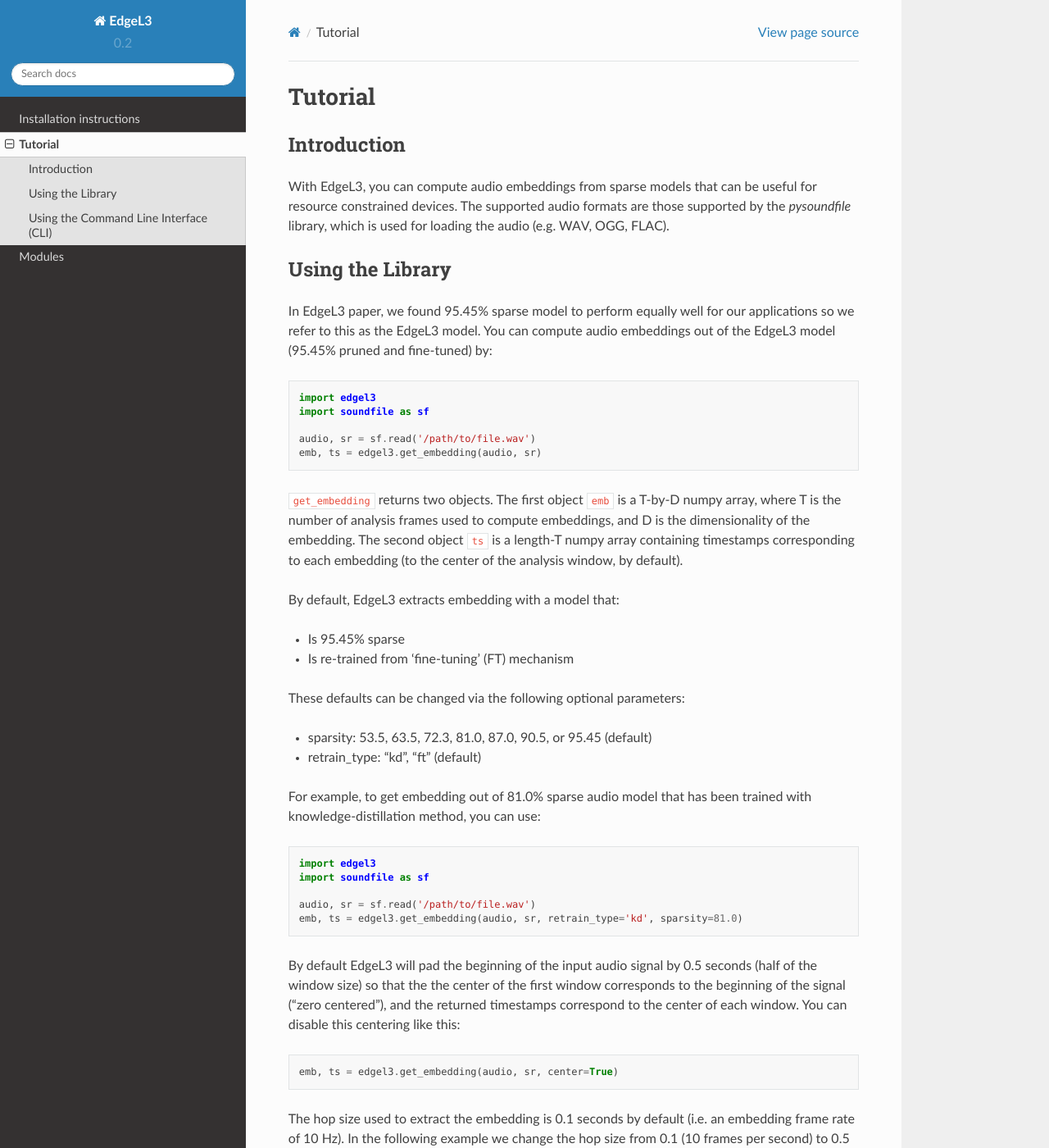
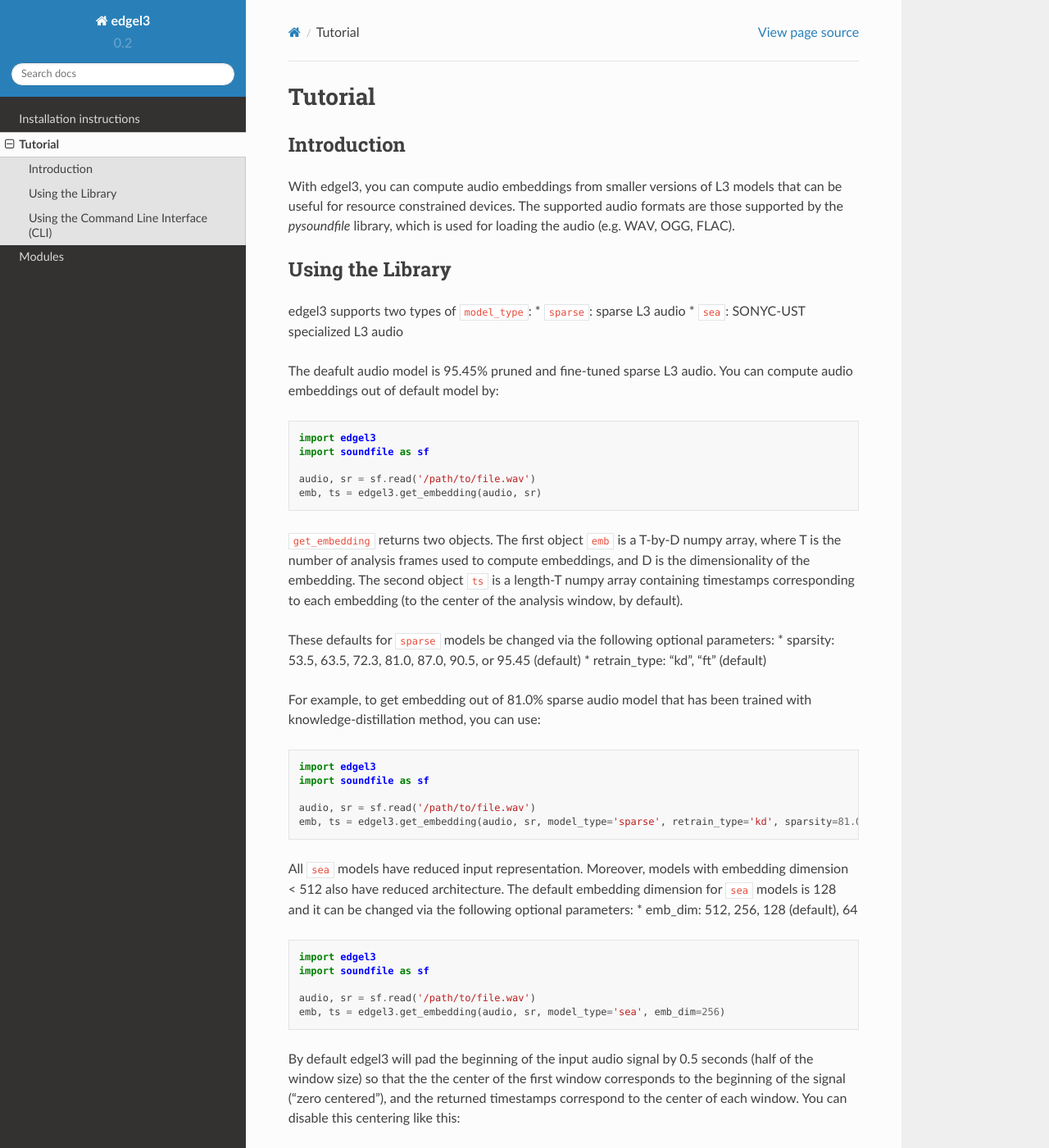
Before and after one commit to ksangeeta2429/edgel3, a Sphinx documentation site: the page built from docs/source/tutorial.rst, in a window 1280 px wide and 1400 px high. Shown: the whole window at 82% size. Built offline with Sphinx 7.4.7 and the Read the Docs theme 2.0.0, drawn with Linux system fonts in a browser that asks for light colours; some of the changed text lies outside the part shown.

Commit message:
updating docs

```diff
--- a/docs/source/conf.py
+++ b/docs/source/conf.py
@@ -27,10 +27,23 @@
 
 # -- Project information -----------------------------------------------------
 
-project = 'EdgeL3'
-copyright = '2019, Sangeeta Kumari'
-author = 'Sangeeta Kumari'
+project = 'edgel3'
+copyright = '2019, Sangeeta Srivastava'
+author = 'Sangeeta Srivastava'
 
+if sys.version_info[:2] >= (3, 3):
+    import platform
+    from importlib.machinery import SourceFileLoader
+    def load_source(name, path):
+        if not os.path.exists(path):
+            return {}
+        return vars(SourceFileLoader(name, path).load_module())
+else:
+    import imp
+    def load_source(name, path):
+        if not os.path.exists(path):
+            return {}
+        return vars(imp.load_source(name, path))
 
 # -- Mock dependencies
 if six.PY3:
@@ -52,10 +65,9 @@
 sys.modules.update((mod_name, Mock()) for mod_name in MOCK_MODULES)
 
 # The full version, including alpha/beta/rc tags
-import imp
-edgel3_version = imp.load_source('edgel3.version', '../../edgel3/version.py')
-version = edgel3_version.short_version
-release = edgel3_version.version
+edgel3_version = load_source('edgel3.version', '../../edgel3/version.py')
+version = edgel3_version['short_version']
+release = edgel3_version['version']
 
 master_doc = 'index'
 
--- a/docs/source/tutorial.rst
+++ b/docs/source/tutorial.rst
@@ -5,7 +5,7 @@
 
 Introduction
 ------------
-With EdgeL3, you can compute audio embeddings from sparse models that can be useful for resource constrained devices.
+With edgel3, you can compute audio embeddings from smaller versions of L3 models that can be useful for resource constrained devices.
 The supported audio formats are those supported by the `pysoundfile` library, which is used for loading the audio (e.g. WAV, OGG, FLAC).
 
 .. _using_library:
@@ -13,8 +13,11 @@
 Using the Library
 -----------------
 
-In EdgeL3 paper, we found 95.45% sparse model to perform equally well for our applications so we refer to this as the EdgeL3 model.
-You can compute audio embeddings out of the EdgeL3 model (95.45% pruned and fine-tuned) by:
+edgel3 supports two types of ``model_type``:
+* ``sparse``: sparse L3 audio
+* ``sea``: SONYC-UST specialized L3 audio
+
+The deafult audio model is 95.45% pruned and fine-tuned sparse L3 audio. You can compute audio embeddings out of default model by:
 
 .. code-block:: python
 
@@ -27,14 +30,7 @@
 ``get_embedding`` returns two objects. The first object ``emb`` is a T-by-D numpy array, where T is the number of analysis frames used to compute embeddings, and D is the dimensionality of the embedding.
 The second object ``ts`` is a length-T numpy array containing timestamps corresponding to each embedding (to the center of the analysis window, by default).
 
-By default, EdgeL3 extracts embedding with a model that:
-
-* Is 95.45% sparse
-* Is re-trained from 'fine-tuning' (FT) mechanism
-
-
-These defaults can be changed via the following optional parameters:
-
+These defaults for ``sparse`` models be changed via the following optional parameters:
 * sparsity:  53.5, 63.5, 72.3, 81.0, 87.0, 90.5, or 95.45 (default)
 * retrain_type: "kd", "ft" (default)
 
@@ -46,10 +42,21 @@
     import soundfile as sf
 
     audio, sr = sf.read('/path/to/file.wav')
-    emb, ts = edgel3.get_embedding(audio, sr, retrain_type='kd', sparsity=81.0)
+    emb, ts = edgel3.get_embedding(audio, sr, model_type='sparse', retrain_type='kd', sparsity=81.0)
+
+All ``sea`` models have reduced input representation. Moreover, models with embedding dimension < 512 also have reduced architecture. The default embedding dimension for ``sea`` models is 128 and it can be changed via the following optional parameters:
+* emb_dim:  512, 256, 128 (default), 64
+
+.. code-block:: python
+
+    import edgel3
+    import soundfile as sf
+
+    audio, sr = sf.read('/path/to/file.wav')
+    emb, ts = edgel3.get_embedding(audio, sr, model_type='sea', emb_dim=256)
 
 
-By default EdgeL3 will pad the beginning of the input audio signal by 0.5 seconds (half of the window size) so that the
+By default edgel3 will pad the beginning of the input audio signal by 0.5 seconds (half of the window size) so that the
 the center of the first window corresponds to the beginning of the signal ("zero centered"), and the returned timestamps
 correspond to the center of each window. You can disable this centering like this:
 
@@ -77,12 +84,12 @@
 
 .. code-block:: python
 
-    model = edgel3.models.load_embedding_model(retrain_type='ft', sparsity=53.5)
+    model = edgel3.models.load_embedding_model(model_type='sparse', retrain_type='ft', sparsity=53.5)
     emb1, ts1 = edgel3.get_embedding(audio1, sr1, model=model)
     emb2, ts2 = edgel3.get_embedding(audio2, sr2, model=model)
 
 
-Since the model is provided, keyword arguments `ft` and `sparsity` for the function `get_embedding()` will be ignored.
+Since the model is provided, keyword arguments `model_type` and all parameters associated with `sea` and `sparse` will be ignored.
 
 
 To compute embeddings for an audio file from a given model and save them to the disk, you can use ``process_file``:
@@ -121,7 +128,7 @@
     import edgel3
     import numpy as np
 
-    model = edgel3.models.load_embedding_model(retrain_type='ft', sparsity=53.5)
+    model = edgel3.models.load_embedding_model(model_type='sparse', retrain_type='ft', sparsity=53.5)
 
     audio_filepath = '/path/to/file.wav'
 
@@ -178,15 +185,20 @@
 
 which will create the output file ``/path/to/file_somesuffix.npz``.
 
-To get embedding out of a different sparse model, sparsity and retrain_type arguments can be provided, for example:
+To get embedding out of a `sea` model, model_type and emb_dim can be provided
 
 .. code-block:: shell
 
-    $ edgel3 /path/to/file.wav --model-sparsity 53.5 --retrain-type kd
+    $ edgel3 /path/to/file.wav --model-type sea --emb-dim 256
 
-The default value for --model-sparsity is 95.45 and for --retrain-type is ft.
+To get embedding out of a `sparse` model, sparsity and retrain_type arguments can be provided, for example:
 
-By default, EdgeL3 will pad the beginning of the input audio signal by 0.5 seconds (half of the window size) so that the
+.. code-block:: shell
+
+    $ edgel3 /path/to/file.wav --model-type sparse --model-sparsity 53.5 --retrain-type kd
+
+
+By default, edgel3 will pad the beginning of the input audio signal by 0.5 seconds (half of the window size) so that the
 the center of the first window corresponds to the beginning of the signal, and the timestamps correspond to the center of each window.
 You can disable this centering as follows:
 
@@ -194,7 +206,6 @@
 
     $ edgel3 /path/to/file.wav --no-centering
 
-The hop size used to extract the embedding is 0.1 seconds by default (i.e. an embedding frame rate of 10 Hz).
 In the following example we change the hop size from 0.1 (10 frames per second) to 0.5 (2 frames per second):
 
 .. code-block:: shell
@@ -207,8 +218,14 @@
 
     $ edgel3 /path/to/file.wav --quiet
 
-A sample of full command may look like:
+A sample of full command for `sparse` model may look like:
 
 .. code-block:: shell
 
-    $ edgel3 /path/to/file.wav --output /different/dir --suffix somesuffix --model-sparsity 53.5 --retrain-type kd --no-centering --hop-size 0.5 --quiet
+    $ edgel3 /path/to/file.wav --output /different/dir --suffix somesuffix --model-type sparse --model-sparsity 53.5 --retrain-type kd --no-centering --hop-size 0.5 --quiet
+
+A sample of full command for `sea` model may look like:
+
+.. code-block:: shell
+
+    $ edgel3 /path/to/file.wav --output /different/dir --suffix somesuffix --model-type sea --emb-dim 64 --no-centering --hop-size 0.5 --quiet
```
Also changed, not shown: docs/source/installation.rst (+8 -13 lines).
